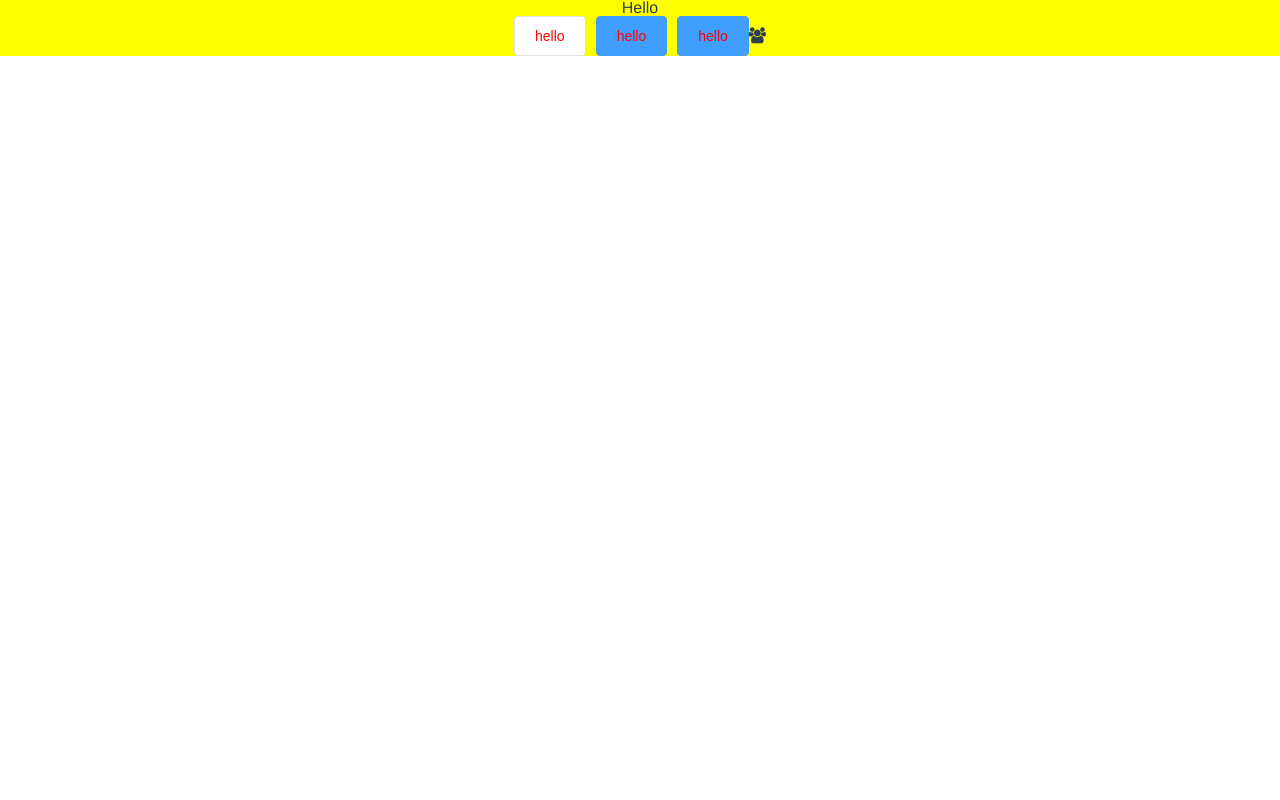
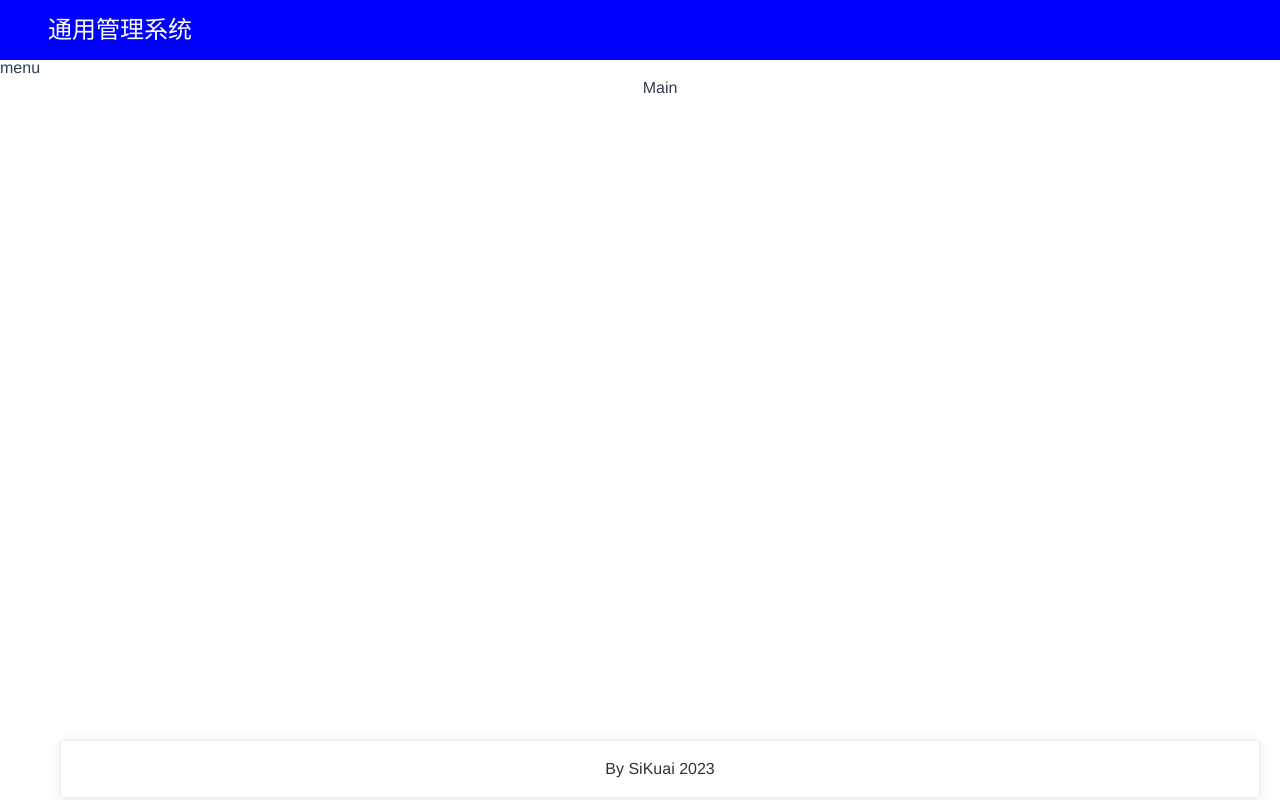
Before and after one commit to sikuai2333/vue-admin-v2, a Vue app: page /home in a window 1280 px wide. Built offline with nearby package versions, Linux system fonts and the light colour scheme.

Commit message:
完成Header和Footer的设计

```diff
--- a/package.json
+++ b/package.json
@@ -26,6 +26,9 @@
     "babel-eslint": "^10.1.0",
     "eslint": "^6.7.2",
     "eslint-plugin-vue": "^6.2.2",
+    "node-sass": "^4.14.1",
+    "sass": "^1.59.3",
+    "sass-loader": "^7.3.1",
     "vue-template-compiler": "^2.6.11"
   },
   "eslintConfig": {
--- a/src/components/Home.vue
+++ b/src/components/Home.vue
@@ -1,25 +1,54 @@
+<!--
+ * @Descripttion:
+ * @version: 39
+ * @Author: sikuai
+ * @Date: 2023-03-16 00:12:13
+ * @LastEditors: sikuai
+ * @LastEditTime: 2023-03-17 13:12:27
+-->
 <template>
-  <div class="hello">
-    <h1>Hello</h1>
-    <el-button>hello</el-button>
-    <el-button type="primary">hello</el-button>
-    <el-button type="primary">hello</el-button>
-    <i class="fa fa-users"></i>
+  <div class="home">
+    <Header />
+    <el-container class="content">
+      <Menu />
+      <el-container>
+        <el-main>Main</el-main>
+        <el-footer>
+          <Footer />
+        </el-footer>
+      </el-container>
+    </el-container>
   </div>
 </template>
 
 <script>
+import Header from './common/Header.vue';
+import Footer from './common/Footer.vue';
+import Menu from './common/Menu.vue';
+
 export default {
-  name: 'HelloWorld',
+  components: {
+    Header,
+    Footer,
+    Menu,
+  },
+  data() {
+    return {};
+  },
 }
 </script>
 
 <!-- Add "scoped" attribute to limit CSS to this component only -->
 <style scoped lang="scss">
-.hello{
-  background-color: yellow;
-  .el-button{
-    color: red;
+.home {
+  width: 100%;
+  height: 100%;
+  .content{
+    position: absolute;
+    width: 100%;
+    top:60px;
+    bottom: 0;
+
   }
 }
 </style>
--- /dev/null
+++ b/src/components/common/Footer.vue
@@ -0,0 +1,25 @@
+<!--
+ * @Descripttion:
+ * @version: 39
+ * @Author: sikuai
+ * @Date: 2023-03-17 12:43:58
+ * @LastEditors: sikuai
+ * @LastEditTime: 2023-03-17 13:30:42
+-->
+<template>
+    <div class="footer">
+        <el-card>
+            By SiKuai 2023
+        </el-card>
+    </div>
+</template>
+
+<script>
+export default {
+    data(){
+        return{
+
+        }
+    }
+}
+</script>
--- /dev/null
+++ b/src/components/common/Header.vue
@@ -0,0 +1,41 @@
+<template>
+  <div class="header">
+    <el-header class="el-header">
+      <div class="title">通用管理系统</div>
+      <!-- 取用户名 -->
+      <div>{{ name }}</div>
+    </el-header>
+  </div>
+</template>
+
+<script>
+// 引入getToken
+import { getToken } from '@/utils/setToken.js'
+export default {
+  data() {
+    return {
+      name: ''
+    }
+  },
+  created() {
+    // 从getToken取username
+    this.name = getToken('username')
+  }
+}
+</script>
+
+<style scoped lang="scss">
+.header {
+  .el-header {
+    color: #fff;
+    background-color: blue;
+    line-height: 60px;
+    display: flex;
+    justify-content: space-between;
+    .title {
+      width: 200px;
+      font-size: 24px;
+    }
+  }
+}
+</style>
--- /dev/null
+++ b/src/components/common/Menu.vue
@@ -0,0 +1,27 @@
+<!--
+ * @Descripttion:
+ * @version: 39
+ * @Author: sikuai
+ * @Date: 2023-03-17 12:44:23
+ * @LastEditors: sikuai
+ * @LastEditTime: 2023-03-17 12:53:56
+-->
+<template>
+    <div>
+        menu
+    </div>
+</template>
+
+<script>
+export default {
+    data(){
+        return{
+
+        }
+    }
+}
+</script>
+
+<style scoped lang="scss">
+
+</style>
```
Also changed, not shown: 1 other file (tests, documents, lock files or other folders).
